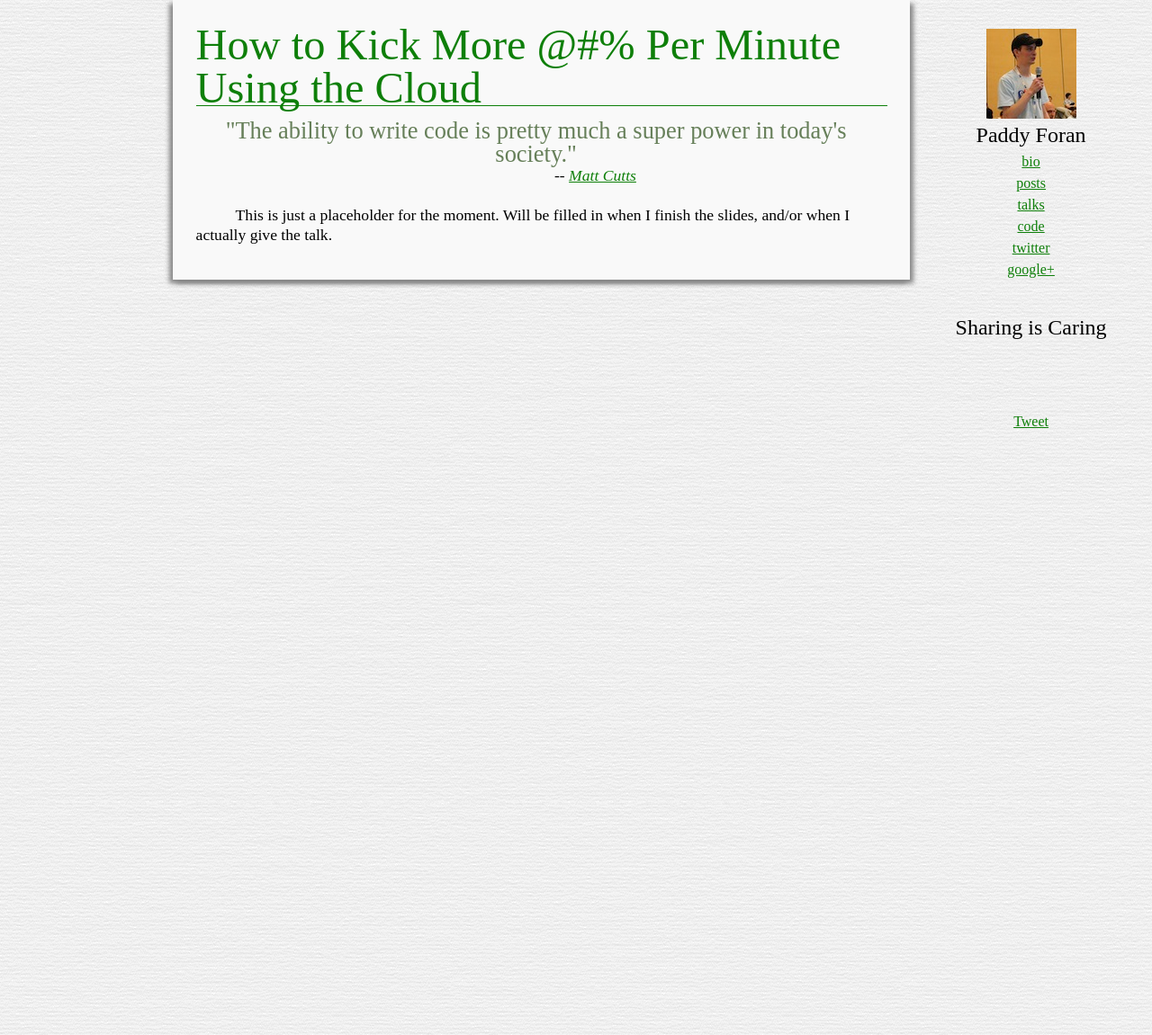
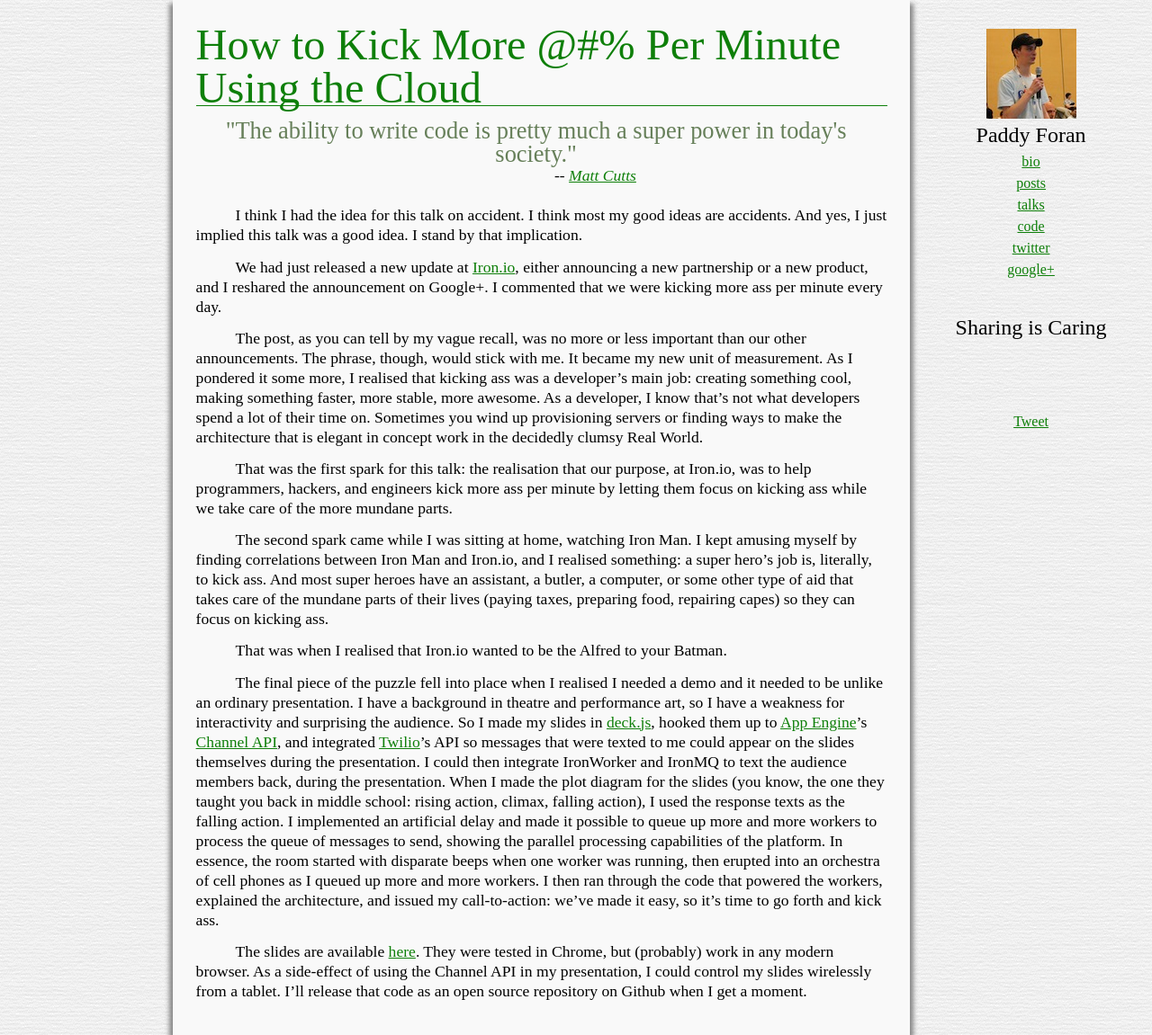
Before and after one commit to paddycarver/blog, a Jekyll site: the page built from _posts/2012-03-23-kick-more-apm.md, in a window 1280 px wide and 1151 px high. Shown: the whole window at 90% size. Built offline with Jekyll 4.4.1, drawn with Linux system fonts in a browser that asks for light colours; some web fonts are replaced; comment, search, counter and statistics services are not loaded.

Commit message:
Added 'kick more ass per minute' talk.

```diff
--- a/_posts/2012-03-23-kick-more-apm.md
+++ b/_posts/2012-03-23-kick-more-apm.md
@@ -6,10 +6,58 @@
 quote:
   text: "&quot;The ability to write code is pretty much a super power in today's society.&quot;"
   attr: '<a href="https://twitter.com/mattcutts/statuses/172448195723530240" title="Matt Cutts on Twitter">Matt Cutts</a>'
-summary: "Developers are super heroes. The cloud can help them stop ironing their capes and get back to saving little old ladies from getting robbed. At <a href='http://www.iron.io' title='Iron.io'>Iron</a>, we want to help you do that. A talk I originally gave at <a href='http://www.ubhacking.com' title='UBHacking'>UBHacking</a>."
+summary: "Developers are super heroes. The cloud can help them stop ironing their capes and get back to saving little old ladies from getting robbed. At <a href='http://www.iron.io' title='Iron.io'>Iron.io</a>, we want to help you do that. A talk I originally gave at <a href='http://www.ubhacking.com' title='UBHacking'>UBHacking</a>."
 permalink: /talks/kick-more-apm
-slides: "http://kick-more-apm.appspot.com"
 ---
 
-This is just a placeholder for the moment. Will be filled in when I
-finish the slides, and/or when I actually give the talk.
+I think I had the idea for this talk on accident. I think most my good ideas are
+accidents. And yes, I just implied this talk was a good idea. I stand by that
+implication.
+
+We had just released a new update at [Iron.io](http://www.iron.io), either
+announcing a new partnership or a new product, and I reshared the announcement
+on Google+. I commented that we were kicking more ass per minute every day.
+
+The post, as you can tell by my vague recall, was no more or less important than
+our other announcements. The phrase, though, would stick with me. It became my new
+unit of measurement. As I pondered it some more, I realised that kicking ass was a
+developer's main job: creating something cool, making something faster, more stable,
+more awesome. As a developer, I know that's not what developers spend a lot of their
+time on. Sometimes you wind up provisioning servers or finding ways to make the
+architecture that is elegant in concept work in the decidedly clumsy Real World.
+
+That was the first spark for this talk: the realisation that our purpose, at Iron.io,
+was to help programmers, hackers, and engineers kick more ass per minute by letting
+them focus on kicking ass while we take care of the more mundane parts.
+
+The second spark came while I was sitting at home, watching Iron Man. I kept amusing
+myself by finding correlations between Iron Man and Iron.io, and I realised something:
+a super hero's job is, literally, to kick ass. And most super heroes have an assistant,
+a butler, a computer, or some other type of aid that takes care of the mundane parts of
+their lives (paying taxes, preparing food, repairing capes) so they can focus on
+kicking ass.
+
+That was when I realised that Iron.io wanted to be the Alfred to your Batman.
+
+The final piece of the puzzle fell into place when I realised I needed a demo and
+it needed to be unlike an ordinary presentation. I have a background in theatre and
+performance art, so I have a weakness for interactivity and surprising the audience.
+So I made my slides in [deck.js](http://imakewebthings.github.com/deck.js), hooked
+them up to [App Engine](http://appengine.google.com)'s [Channel API](http://code.google.com/appengine/docs/python/channel),
+and integrated [Twilio](http://www.twilio.com)'s API so messages that were texted
+to me could appear on the slides themselves during the presentation. I could then
+integrate IronWorker and IronMQ to text the audience members back, during the
+presentation. When I made the plot diagram for the slides (you know, the one they
+taught you back in middle school: rising action, climax, falling action), I used
+the response texts as the falling action. I implemented an artificial delay and
+made it possible to queue up more and more workers to process the queue of messages
+to send, showing the parallel processing capabilities of the platform. In essence,
+the room started with disparate beeps when one worker was running, then erupted into
+an orchestra of cell phones as I queued up more and more workers. I then ran through
+the code that powered the workers, explained the architecture, and issued my call-to-action:
+we've made it easy, so it's time to go forth and kick ass.
+
+The slides are available [here](http://kick-more-apm.appspot.com). They were tested
+in Chrome, but (probably) work in any modern browser. As a side-effect of using the
+Channel API in my presentation, I could control my slides wirelessly from a tablet.
+I'll release that code as an open source repository on Github when I get a moment.
```
